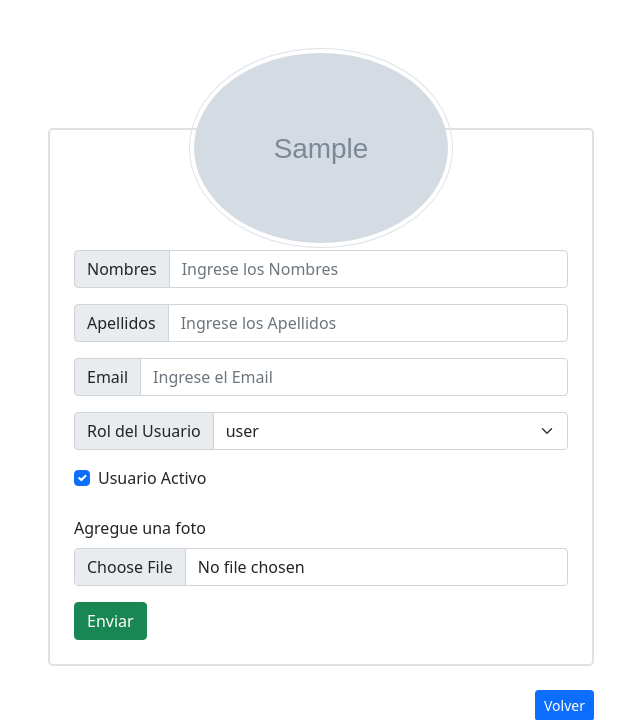
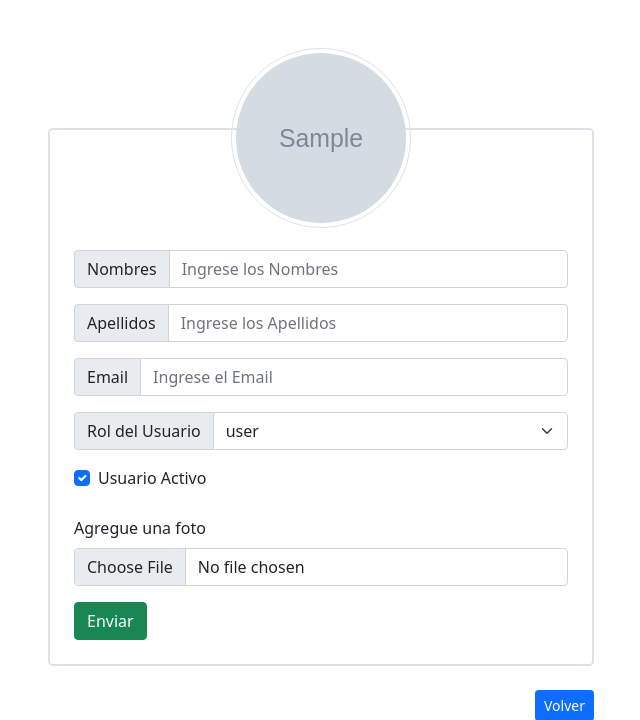
Before and after one commit to ezemartlopez/CrudDjango, a Django app: template crud/templates/users/edit_user.html in a window 1280 px wide. Shown: the top 720 px of the page, without its empty margins (319-959 px from the left). Run offline with Django 4.2, Linux system fonts and the light colour scheme; tables that the repository leaves empty hold one stand-in row (values such as "Sample post"); the template is opened without the code that fills it: values that come from a table or form of the project are taken from there, most other values are stand-ins (such as "Sample title", 1, 10 or a date in 2020); grey boxes marked "Sample" are stand-in pictures.

Commit message:
este formato se usara para otros templates como para crear usuarios.

```diff
--- a/crud/templates/users/edit_user.html
+++ b/crud/templates/users/edit_user.html
@@ -1,7 +1,11 @@
 {% extends 'base.html' %}
+{% load static %}
+
+{% block styles %}
+    <link rel="stylesheet" href="{% static 'css/img_style.css' %}">
+{% endblock styles %}
 
 {% block set_bootstrap %}
-
 <link href="https://cdn.jsdelivr.net/npm/bootstrap@5.0.2/dist/css/bootstrap.min.css" rel="stylesheet" integrity="sha384-EVSTQN3/azprG1Anm3QDgpJLIm9Nao0Yz1ztcQTwFspd3yD65VohhpuuCOmLASjC" crossorigin="anonymous">
 <script src="https://cdn.jsdelivr.net/npm/@popperjs/core@2.9.2/dist/umd/popper.min.js" integrity="sha384-IQsoLXl5PILFhosVNubq5LC7Qb9DXgDA9i+tQ8Zj3iwWAwPtgFTxbJ8NT4GN1R8p" crossorigin="anonymous"></script>
 <script src="https://cdn.jsdelivr.net/npm/bootstrap@5.0.2/dist/js/bootstrap.min.js" integrity="sha384-cVKIPhGWiC2Al4u+LWgxfKTRIcfu0JTxR+EQDz/bgldoEyl4H0zUF0QKbrJ0EcQF" crossorigin="anonymous"></script>
@@ -30,15 +34,17 @@
                 {% endif %}
 
                 {# Imagen del Usuario #}
-                <div class="container" style="height:80px;">
-                    <img src="{{url_img}}" class="img-thumbnail rounded-circle mx-auto d-block border-top" alt="foto">
+                <div class="container" id="top-img-container">
+                    <div class="container-img">
+                        <img src="{{url_img}}" id="imagenPrevisualizacion" class="img-thumbnail rounded-circle mx-auto d-block border-top" alt="foto">
+                    </div>
                 </div>
 
 
                 {# Comienzo del form User #}
                 <div class="container-fluid rounded-3 border border-2">
 
-                        <div style="height:120px"></div>
+                        <div id="bottom-img-container"></div>
                         {# Entrada del form para los NOMBRES#}
                         <div class="input-group mb-3">
                             <span class="input-group-text">Nombres</span>
@@ -105,3 +111,7 @@
 
 
 {% endblock content %}
+
+{% block scripts %}
+    <script src="{% static 'scripts/load_img.js' %}"></script>
+{% endblock scripts %}
```
